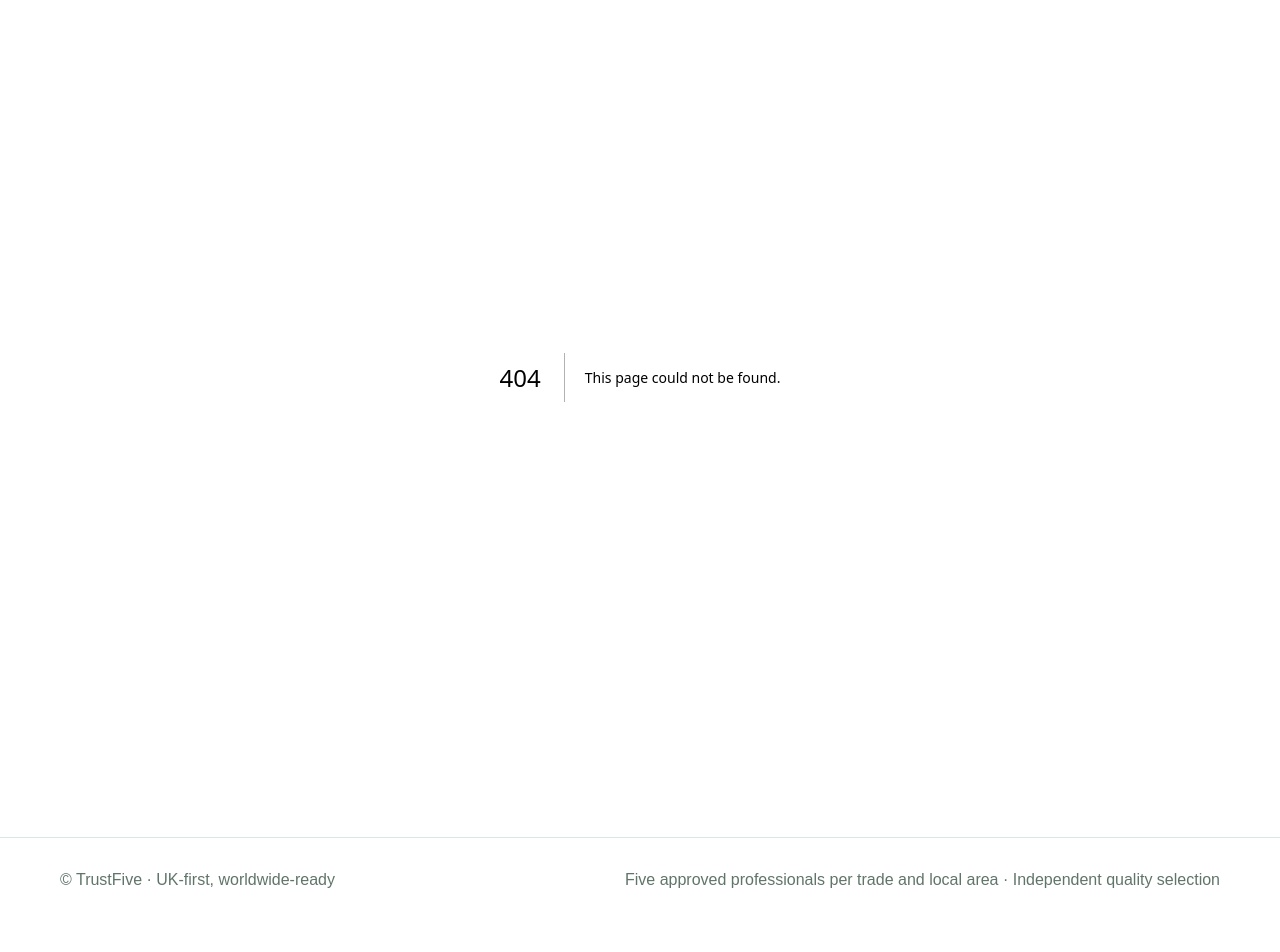
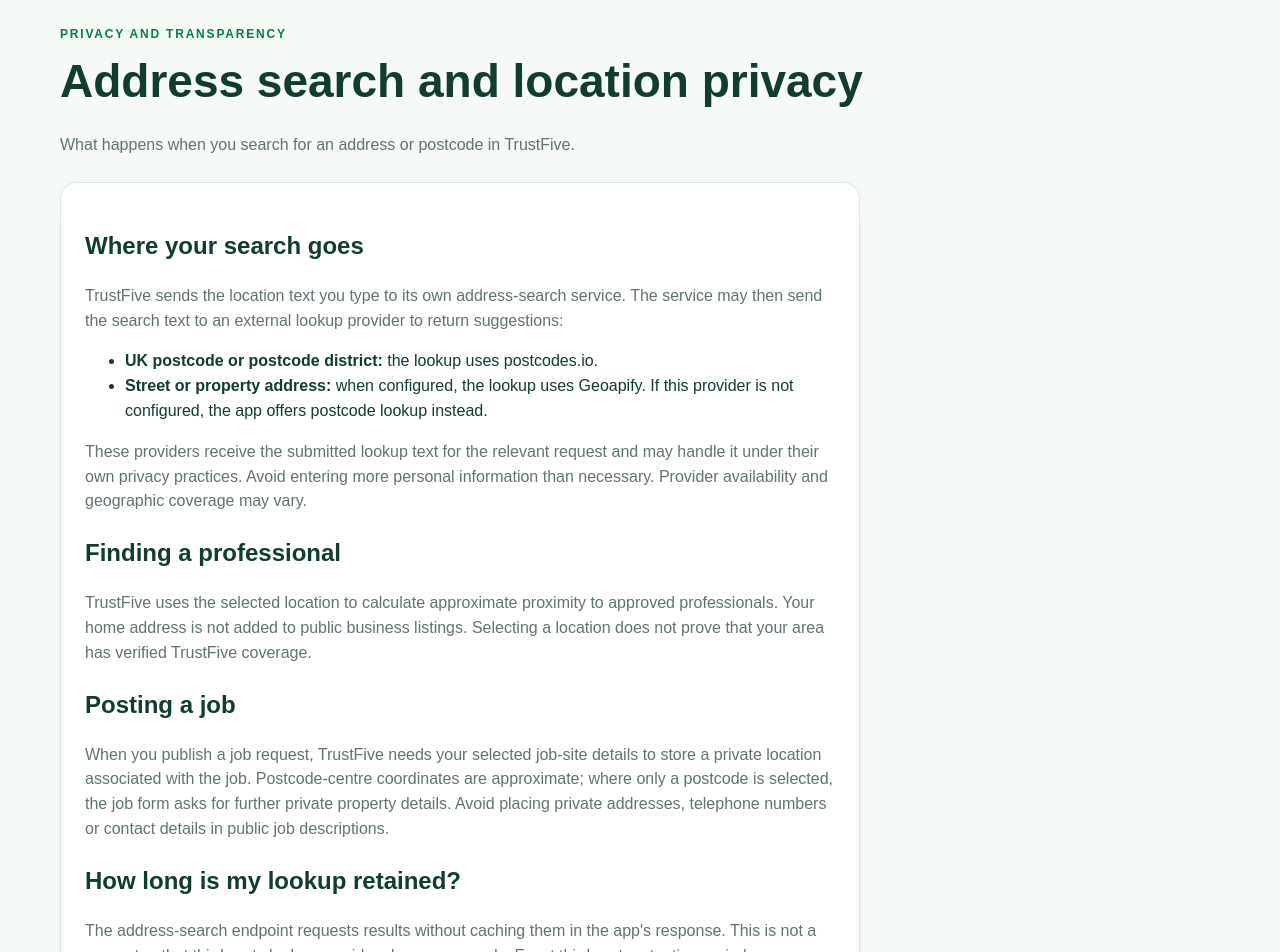
Before and after one commit to AIhomesecurity/trustfive, a Next.js app: page /privacy/address-search in a window 1280 px wide. Before the commit this address had no page. Shown: the part 100-1052 px from the top of the page. Before the commit the page ends 1023 px from the top, so only its background shows below. Built offline with nearby package versions, Linux system fonts and the light colour scheme.

Commit message:
Explain third-party address lookup forwarding and private job-site handling

```diff
--- /dev/null
+++ b/app/privacy/address-search/page.tsx
@@ -0,0 +1,38 @@
+import type {Metadata} from 'next';
+import Link from 'next/link';
+
+export const metadata:Metadata={
+ title:'Address search and location privacy | TrustFive',
+ description:'Learn what TrustFive shares with address lookup providers and how private job-site locations are handled.'
+};
+
+/**
+ * Public disclosure of the existing /api/address/search implementation.
+ * This page must be updated whenever geocoding providers or retention change.
+ */
+export default function AddressLocationPrivacy(){
+ return <main className="container">
+  <div className="page-heading">
+   <span className="eyebrow">Privacy and transparency</span>
+   <h1>Address search and location privacy</h1>
+   <p className="subtle">What happens when you search for an address or postcode in TrustFive.</p>
+  </div>
+  <div className="card" style={{maxWidth:800}}>
+   <h2>Where your search goes</h2>
+   <p>TrustFive sends the location text you type to its own address-search service. The service may then send the search text to an external lookup provider to return suggestions:</p>
+   <ul>
+    <li><strong>UK postcode or postcode district:</strong> the lookup uses <a href="https://postcodes.io" rel="noopener noreferrer">postcodes.io</a>.</li>
+    <li><strong>Street or property address:</strong> when configured, the lookup uses <a href="https://www.geoapify.com/" rel="noopener noreferrer">Geoapify</a>. If this provider is not configured, the app offers postcode lookup instead.</li>
+   </ul>
+   <p>These providers receive the submitted lookup text for the relevant request and may handle it under their own privacy practices. Avoid entering more personal information than necessary. Provider availability and geographic coverage may vary.</p>
+   <h2>Finding a professional</h2>
+   <p>TrustFive uses the selected location to calculate approximate proximity to approved professionals. Your home address is not added to public business listings. Selecting a location does not prove that your area has verified TrustFive coverage.</p>
+   <h2>Posting a job</h2>
+   <p>When you publish a job request, TrustFive needs your selected job-site details to store a private location associated with the job. Postcode-centre coordinates are approximate; where only a postcode is selected, the job form asks for further private property details. Avoid placing private addresses, telephone numbers or contact details in public job descriptions.</p>
+   <h2>How long is my lookup retained?</h2>
+   <p>The address-search endpoint requests results without caching them in the app's response. This is not a guarantee that third-party lookup providers keep no records. Exact third-party retention periods are governed by those providers' own terms. TrustFive must assess and document any provider-side retention before its production privacy notice is finalised.</p>
+   <p><strong>Important:</strong> This is an explanation of the current address-search feature, not a substitute for a full legal privacy notice or an assertion that every international location is supported.</p>
+   <p style={{marginTop:20}}><Link className="btn secondary" href="/services">Return to professional search</Link></p>
+  </div>
+ </main>;
+}
```
